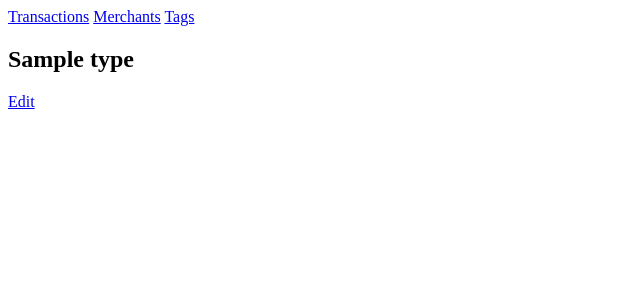
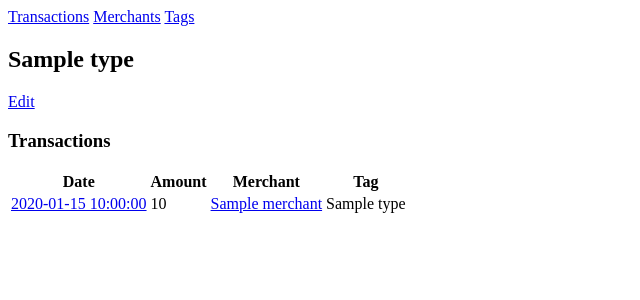
Before and after one commit to SofiaAkbar/week5_project_spending_tracker, a Flask app: page /tags/1 in a window 1280 px wide. Shown: the top 300 px of the page, without its empty margins (0-640 px from the left). Run offline with Flask 2, Linux system fonts and the light colour scheme; a database or web service that is not in the repository returns one stand-in record (values such as "Sample title"); some libraries are stand-ins or nearby versions.

Commit message:
added filtered list of transactions on show page for tag and merchant

```diff
--- a/controllers/merchants_controller.py
+++ b/controllers/merchants_controller.py
@@ -1,3 +1,4 @@
+from controllers.transactions_controller import transactions
 from flask import Flask, render_template, request, redirect
 from flask import Blueprint
 from models.merchant import Merchant
@@ -43,4 +44,5 @@ def update_merchant(id):
 @merchants_blueprint.route("/merchants/<id>")
 def show_merchant(id):
     merchant = merchant_repository.select(id)
-    return render_template("merchants/show.html", merchant=merchant)
+    transactions = transaction_repository.select_all_from_merchant(merchant)
+    return render_template("merchants/show.html", merchant=merchant, transactions=transactions)
--- a/controllers/tags_controller.py
+++ b/controllers/tags_controller.py
@@ -43,4 +43,5 @@ def update_tag(id):
 @tags_blueprint.route("/tags/<id>")
 def show_tag(id):
     tag = tag_repository.select(id)
-    return render_template("tags/show.html", tag=tag)
+    transactions = transaction_repository.select_all_from_tag(tag)
+    return render_template("tags/show.html", tag=tag, transactions=transactions)
--- a/repositories/transaction_repository.py
+++ b/repositories/transaction_repository.py
@@ -17,6 +17,32 @@ def select_all():
     transactions = []
     sql = "SELECT * FROM transactions"
     results = run_sql(sql)
+
+    for row in results:
+        tag = tag_repository.select(row['tag_id'])
+        merchant = merchant_repository.select(row['merchant_id'])
+        transaction = Transaction(row['amount'], row['date'], tag, merchant, row['id'])
+        transactions.append(transaction)
+    return transactions
+
+def select_all_from_merchant(merchant):
+    transactions = []
+    sql = "SELECT * FROM transactions WHERE merchant_id = %s"
+    values = [merchant.id]
+    results = run_sql(sql, values)
+
+    for row in results:
+        tag = tag_repository.select(row['tag_id'])
+        merchant = merchant_repository.select(row['merchant_id'])
+        transaction = Transaction(row['amount'], row['date'], tag, merchant, row['id'])
+        transactions.append(transaction)
+    return transactions
+
+def select_all_from_tag(tag):
+    transactions = []
+    sql = "SELECT * FROM transactions WHERE tag_id = %s"
+    values = [tag.id]
+    results = run_sql(sql, values)
 
     for row in results:
         tag = tag_repository.select(row['tag_id'])
--- a/templates/tags/show.html
+++ b/templates/tags/show.html
@@ -6,4 +6,25 @@
 
 <p><a href="/tags/{{ tag.id }}/edit">Edit</a></p>
 
+<h3>Transactions</h3>
+
+<table>
+    <tr>
+        <th>Date</th>
+        <th>Amount</th>
+        <th>Merchant</th>
+        <th>Tag</th>
+    </tr>
+    {% for transaction in transactions %}
+        <tr>
+            <td><a href="/transactions/{{ transaction.id }}">{{ transaction.date }}</a></td>
+            <td>{{ transaction.amount }}</td>
+            <td>
+                <a href="/merchants/{{ transaction.merchant.id }}">{{ transaction.merchant.name }}</a>
+            </td>
+            <td> {{ transaction.tag.type }} </td>
+        </tr>
+    {% endfor %}
+</table>
+
 {% endblock %}
```
Also changed, not shown: templates/merchants/show.html (+20 -0 lines).
